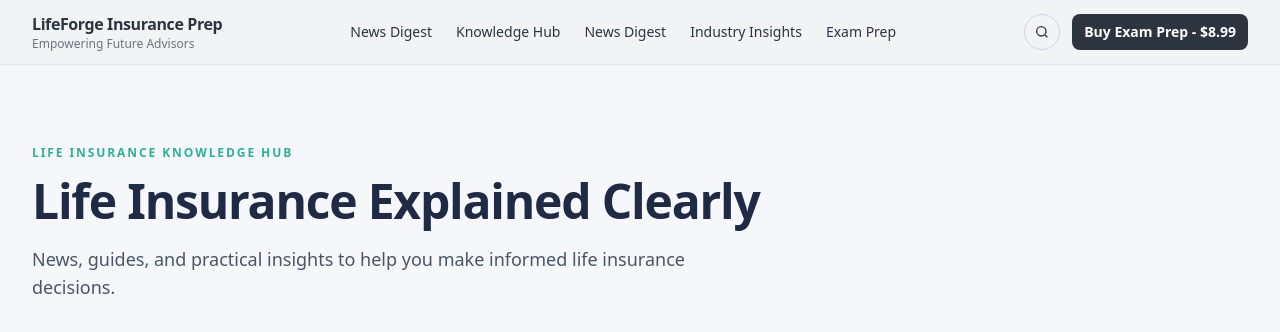
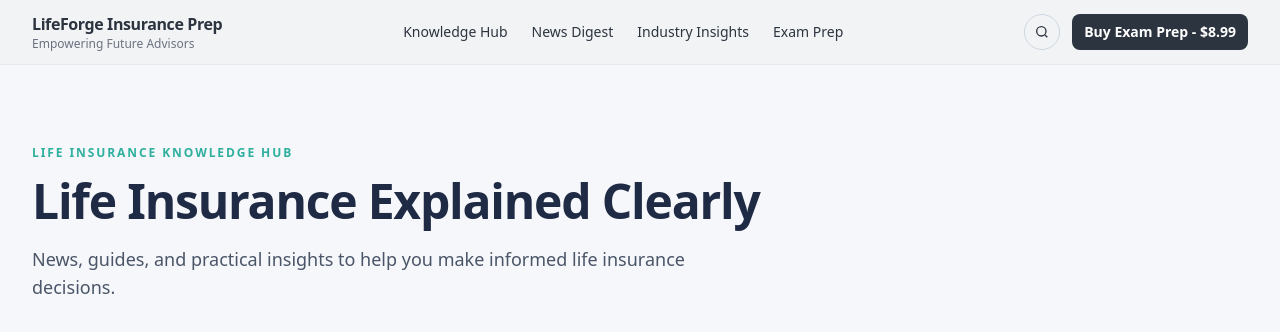
Before and after one commit to jfitz80/LifeForgeStudyPrep, a Next.js app: page / in a window 1280 px wide. Shown: the top 332 px of the page. Built offline with nearby package versions, Linux system fonts and the light colour scheme.

Commit message:
Modify links to conditionally include 'News Digest'

```diff
--- a/components/editorial/SiteHeader.tsx
+++ b/components/editorial/SiteHeader.tsx
@@ -15,10 +15,12 @@ export default function SiteHeader() {
   const [scrolled, setScrolled] = useState(false);
 
   // navLinks are hash links; prepend /news explicitly without type-unsafe comparisons.
-  const links = useMemo<HeaderLink[]>(
-    () => [{ label: 'News Digest', href: '/news' }, ...navLinks.map((item) => ({ label: item.label, href: item.href }))],
-    []
-  );
+  const links = useMemo<HeaderLink[]>(() => {
+  const base = navLinks.map((item) => ({ label: item.label, href: item.href }));
+  const hasNewsDigest = base.some((item) => item.label.toLowerCase() === 'news digest');
+  return hasNewsDigest ? base : [{ label: 'News Digest', href: '/news' }, ...base];
+}, []);
+
 
   useEffect(() => {
     const onScroll = () => setScrolled(window.scrollY > 8);
```
